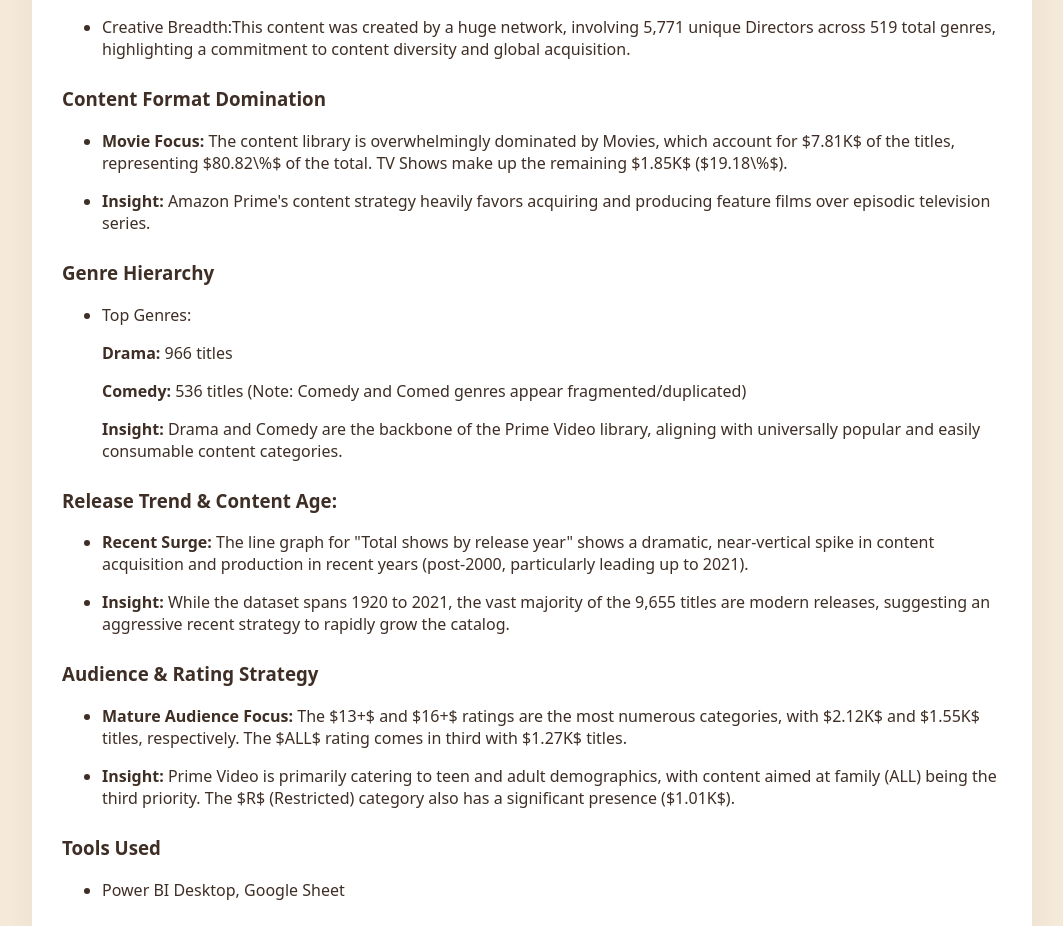
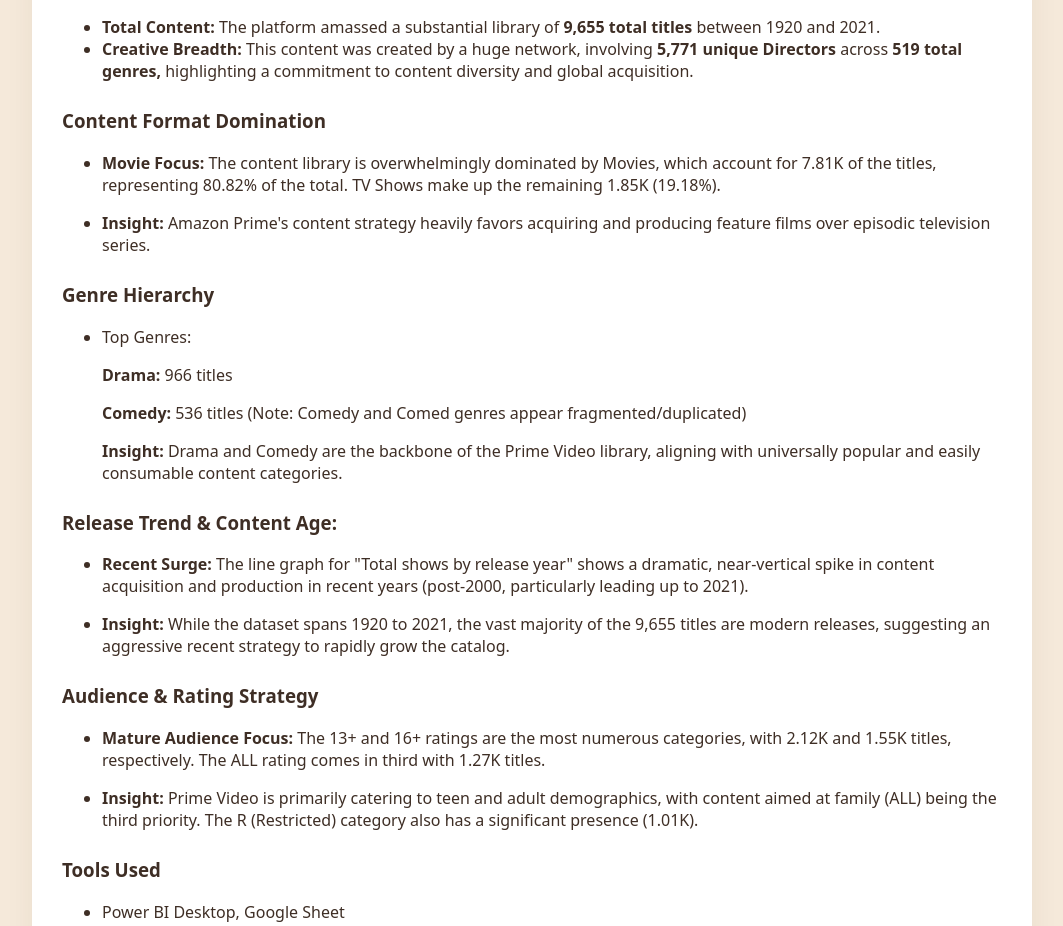
Before and after one commit to ankurj27/ankurj27.github.io, a plain HTML site: page project_detail_amazon.html in a window 1280 px wide. Shown: the part 1301-2227 px from the top of the page, without its empty margins (108-1171 px from the left). Drawn offline with Linux system fonts and the light colour scheme.

Commit message:
Update amz_p

```diff
--- a/project_detail_amazon.html
+++ b/project_detail_amazon.html
@@ -41,12 +41,13 @@
             <p>This dashboard reveals a massive and diverse content library, driven primarily by drama, movies, and content targeting mature audiences.</p>
           <h3 class="section-title" style="margin-top:26px">Scale and Scope of the Library</h3>
           <ul>
-            <li>Creative Breadth:This content was created by a huge network, involving 5,771 unique Directors across 519 total genres, highlighting a commitment to content diversity and global acquisition.</li>
+            <li><strong>Total Content: </strong> The platform amassed a substantial library of <strong>9,655 total titles </strong> between 1920 and 2021.</li>
+            <li><strong>Creative Breadth: </strong>This content was created by a huge network, involving  <strong>5,771 unique Directors </strong> across <strong>519 total genres, </strong> highlighting a commitment to content diversity and global acquisition.</li>
           </ul>
 
           <h3 class="section-title" style="margin-top:26px">Content Format Domination</h3>
           <ul>
-            <li><p><strong>Movie Focus:</strong> The content library is overwhelmingly dominated by Movies, which account for $7.81K$ of the titles, representing $80.82\%$ of the total. TV Shows make up the remaining $1.85K$ ($19.18\%$).</p></li>
+            <li><p><strong>Movie Focus:</strong> The content library is overwhelmingly dominated by Movies, which account for 7.81K of the titles, representing 80.82% of the total. TV Shows make up the remaining 1.85K (19.18%).</p></li>
             <li><p><strong>Insight:</strong> Amazon Prime's content strategy heavily favors acquiring and producing feature films over episodic television series.</p></li>
           </ul>
 
@@ -68,8 +69,8 @@
           <h3 class="section-title" style="margin-top:26px">Audience & Rating Strategy</h3>
           <ul>
             <li>
-              <p><strong>Mature Audience Focus:</strong> The $13+$ and $16+$ ratings are the most numerous categories, with $2.12K$ and $1.55K$ titles, respectively. The $ALL$ rating comes in third with $1.27K$ titles.</p></li>
-            <li><p><strong>Insight:</strong> Prime Video is primarily catering to teen and adult demographics, with content aimed at family (ALL) being the third priority. The $R$ (Restricted) category also has a significant presence ($1.01K$).</p></li>
+              <p><strong>Mature Audience Focus:</strong> The 13+ and 16+ ratings are the most numerous categories, with 2.12K and 1.55K titles, respectively. The ALL rating comes in third with 1.27K titles.</p></li>
+            <li><p><strong>Insight:</strong> Prime Video is primarily catering to teen and adult demographics, with content aimed at family (ALL) being the third priority. The R (Restricted) category also has a significant presence (1.01K).</p></li>
           </ul>
 
           <h3 class="section-title" style="margin-top:26px">Tools Used</h3>
```
Also changed, not shown: 1 other file.
